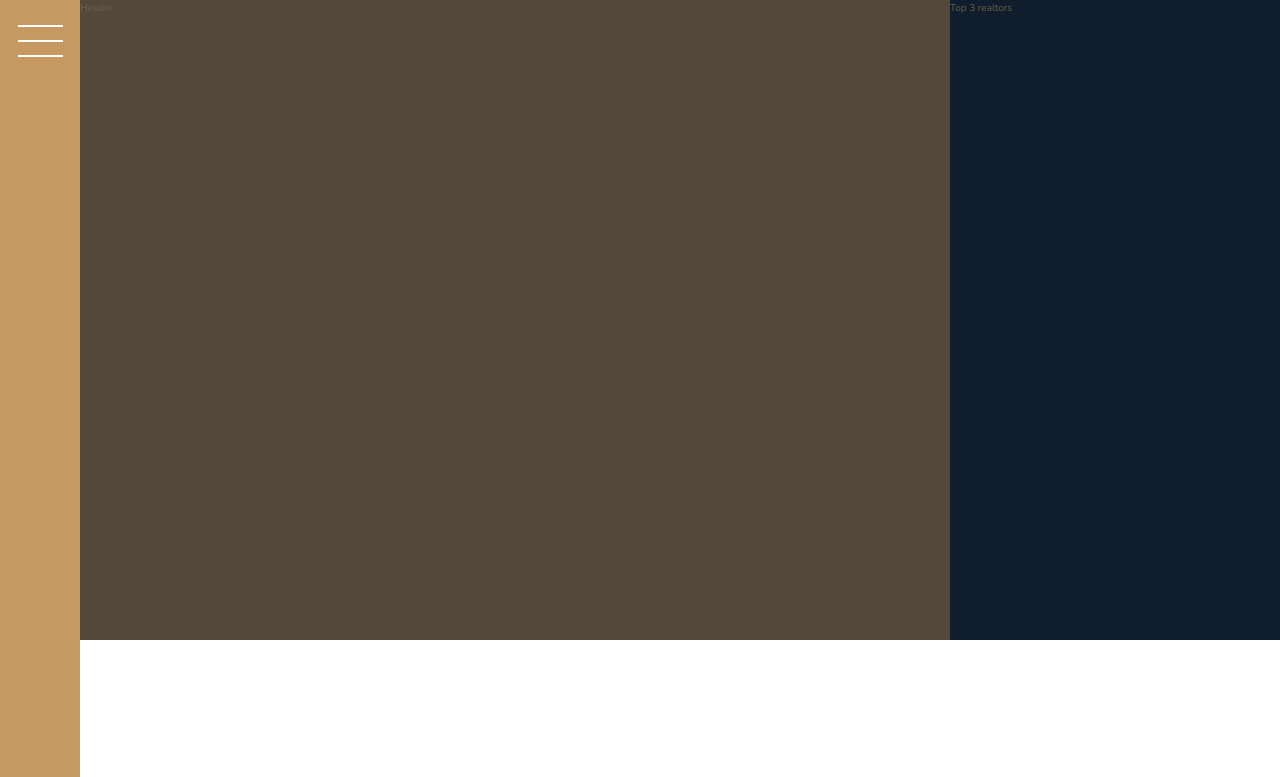
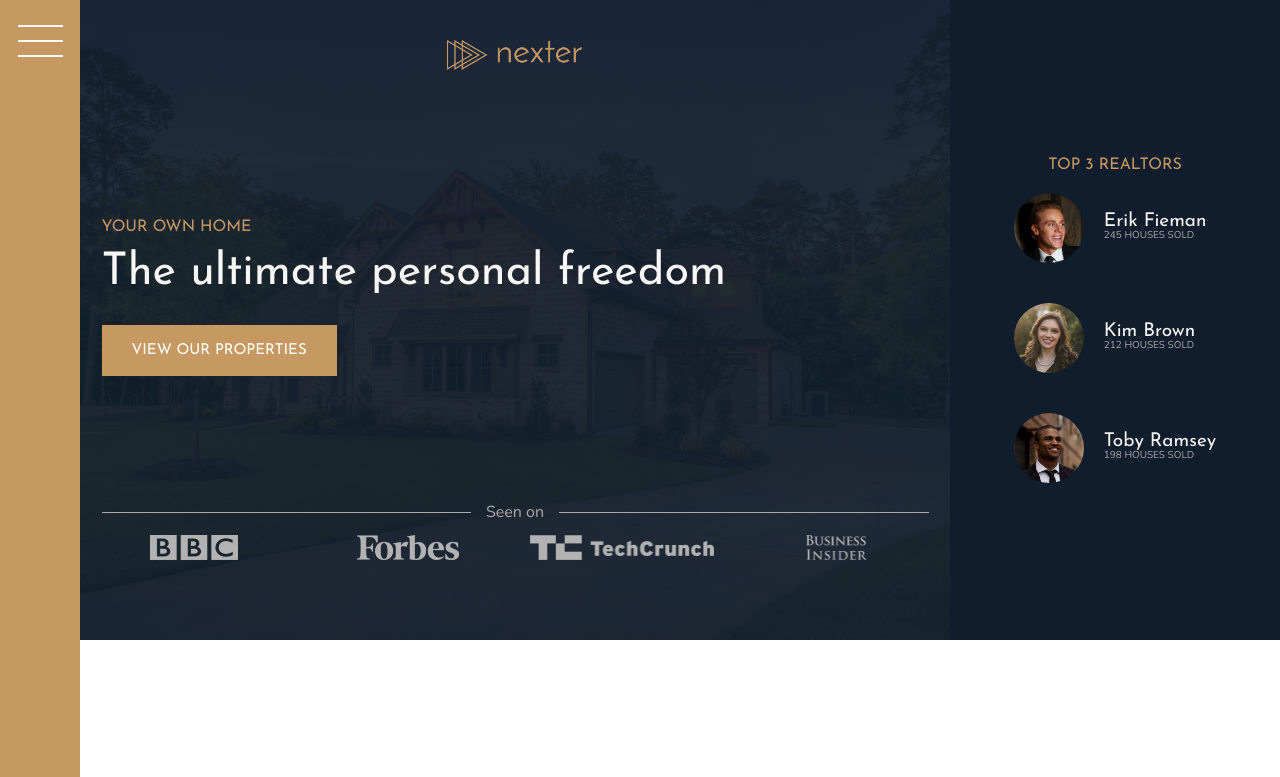
Before and after one commit to shivam-ops/advance-css-project-nexter, a website: page index.html in a window 1280 px wide. Shown: the top 777 px of the page. Drawn offline with nearby package versions, Linux system fonts and the light colour scheme.

Commit message:
added header section

```diff
--- a/index.html
+++ b/index.html
@@ -17,11 +17,40 @@
         </div>
 
         <header class="header">
-            Header
+            <img src="img/logo.png" alt="Nexter logo" class="header__logo">
+            <h3 class="heading-3">Your own home</h3>
+            <h1 class="heading-1">The ultimate personal freedom</h1>
+            <button class="btn header__btn">View our properties</button>
+            <div class="header__seenon-text">Seen on</div>
+            <div class="header__seeon-logos">
+                <img src="img/logo-bbc.png" alt="Seen on logo 1">
+                <img src="img/logo-forbes.png" alt="Seen on logo 2">
+                <img src="img/logo-techcrunch.png" alt="Seen on logo 3">
+                <img src="img/logo-bi.png" alt="Seen on logo 4">
+            </div>
         </header>
 
         <div class="realtors">
-            Top 3 realtors
+            <h3 class="heading-3">Top 3 Realtors</h3>
+            <div class="realtors__list">
+                <img src="img/realtor-1.jpeg" alt="Realtor 1" class="realtors__img">
+                <div class="realtors__details">
+                    <h4 class="heading-4 heading-4--light">Erik Fieman</h4>
+                    <p class="realtors__sold">245 houses sold</p>
+                </div>
+
+                <img src="img/realtor-2.jpeg" alt="Realtor 1" class="realtors__img">
+                <div class="realtors__details">
+                    <h4 class="heading-4 heading-4--light">Kim Brown</h4>
+                    <p class="realtors__sold">212 houses sold</p>
+                </div>
+
+                <img src="img/realtor-3.jpeg" alt="Realtor 1" class="realtors__img">
+                <div class="realtors__details">
+                    <h4 class="heading-4 heading-4--light">Toby Ramsey</h4>
+                    <p class="realtors__sold">198 houses sold</p>
+                </div>
+            </div>
         </div>
 
         <section class="features">
--- a/sass/_header.scss
+++ b/sass/_header.scss
@@ -1,4 +1,56 @@
 .header {
     background-color: $color-grey-dark-1;
     grid-column: full-start / col-end 6;
+    background-image: linear-gradient(rgba($color-secondary, .93), rgba($color-secondary, .93)), url(../img/hero.jpeg);
+    background-size: cover;
+    background-position: center;
+    padding: 8rem;
+    padding-top: 4rem;
+
+    display: grid;
+    grid-template-rows: 1fr min-content 6rem 1fr;
+    grid-template-columns: max-content;
+    justify-content: center;
+    grid-row-gap: 1.5rem;
+
+    &__logo {
+        height: 3rem;
+        justify-self: center;
+    }
+
+    &__btn {
+        align-self: start;
+        justify-self: start;
+    }
+
+
+    &__seenon-text {
+        display: grid;
+        grid-template-columns: 1fr max-content 1fr;
+        grid-column-gap: 1.5rem;
+        align-items: center;
+
+        font-size: 1.6rem;
+        color: $color-grey-light-2;
+
+        &::before,
+        &::after {
+            content: "";
+            height: 1px;
+            display: block;
+            background-color: currentColor;
+        }
+    }
+
+    &__seeon-logos {
+        display: grid;
+        grid-template-columns: repeat(4, 1fr);
+        grid-column-gap: 3rem;
+        justify-items: center;
+
+        img {
+            height: 2.5rem;
+            filter: brightness(70%);
+        }
+    }
 }
--- a/sass/_realtors.scss
+++ b/sass/_realtors.scss
@@ -1,4 +1,31 @@
 .realtors {
     background-color: $color-secondary;
     grid-column: col-start 7 / full-end;
+    padding: 3rem;
+
+    display: grid;
+    align-content: center;
+    justify-content: center;
+    justify-items: center;
+    grid-row-gap: 2rem;
+
+    &__list {
+        display: grid;
+        grid-template-columns: min-content max-content;
+        grid-column-gap: 2rem;
+        grid-row-gap: 5vh;
+        align-items: center;
+    }
+
+    &__img {
+        width: 7rem;
+        border-radius: 50%;
+        display: block;
+    }
+
+    &__sold {
+        text-transform: uppercase;
+        color: $color-grey-light-2;
+        margin-top: -3px;
+    }
 }
--- a/sass/_typography.scss
+++ b/sass/_typography.scss
@@ -6,6 +6,9 @@
 
 .heading-1 {
     @extend %heading;
+    font-size: 4.5rem;
+    color: $color-grey-light-1;
+    line-height: 1;
 }
 
 .heading-2 {
```
Also changed, not shown: css/style.css.
